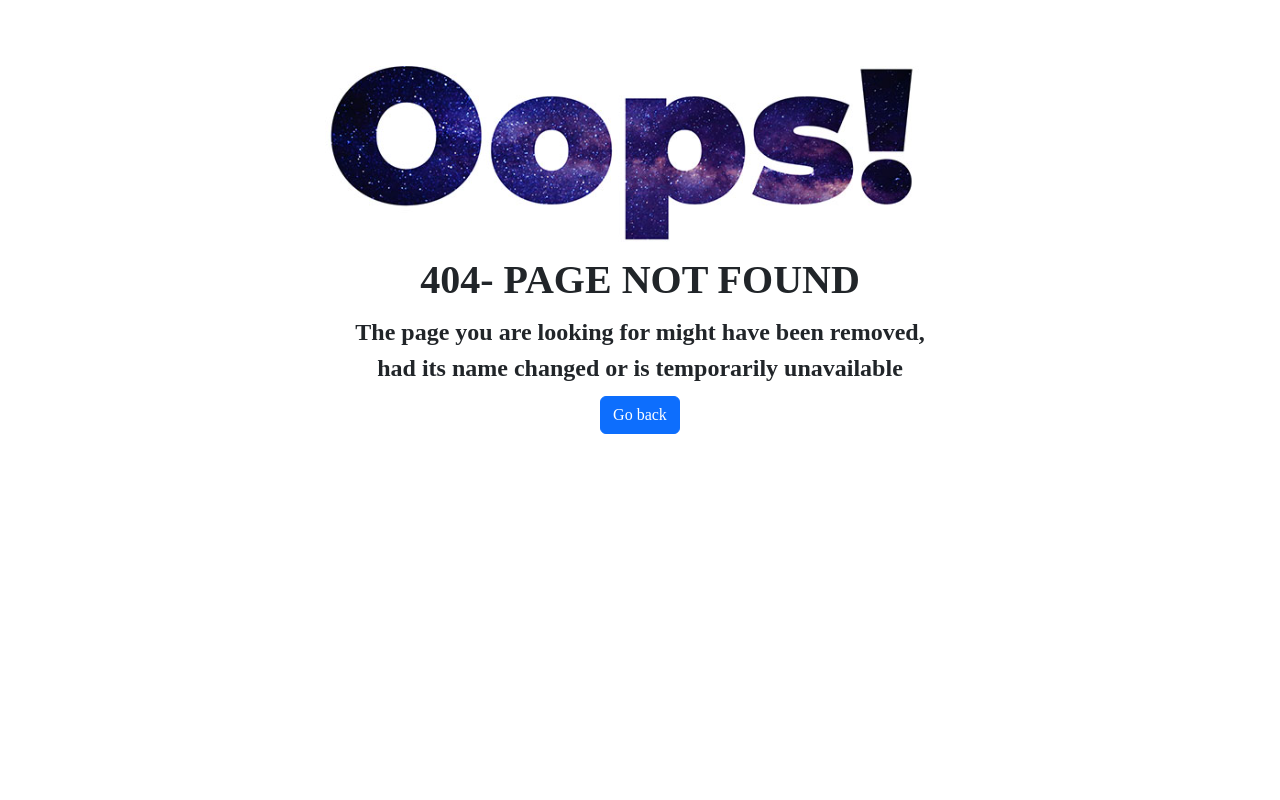
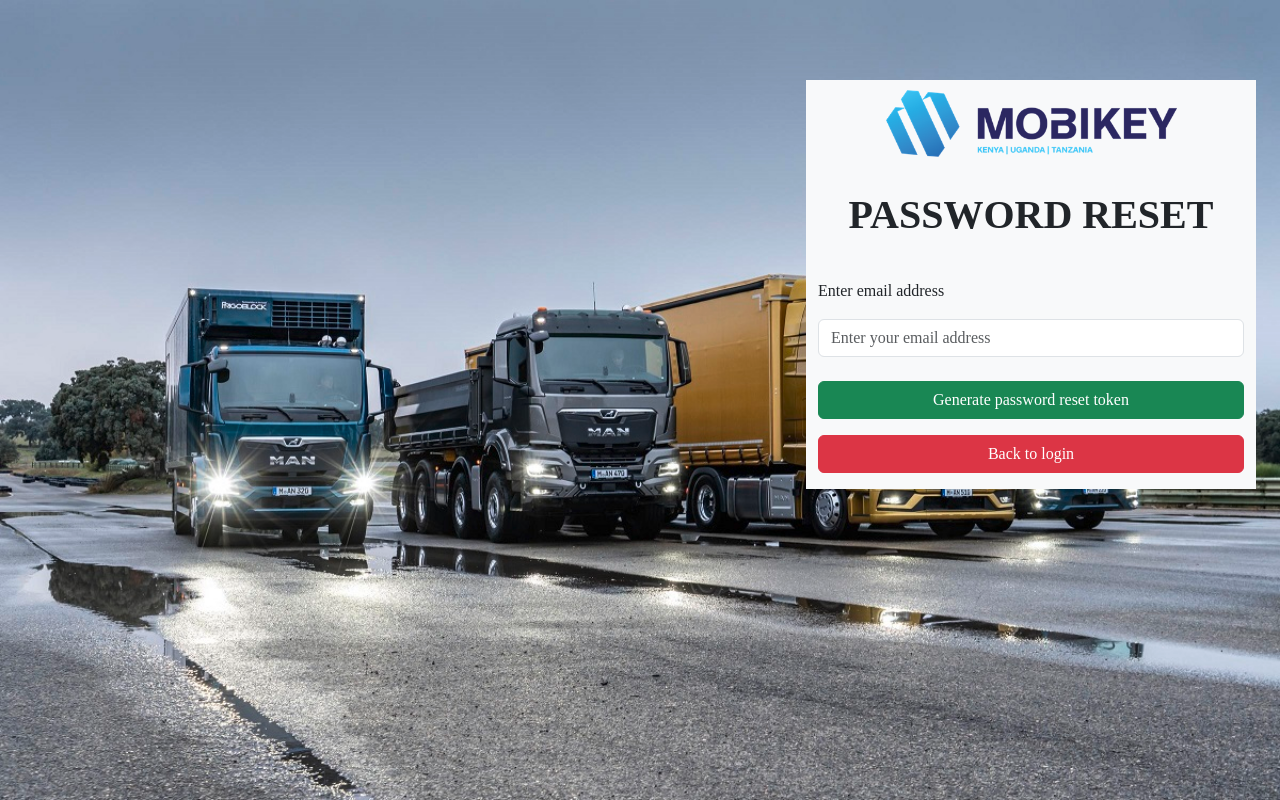
Before and after one commit to NdunguSam01/lms-mobikey, a React (Create React App) app: page /forgot in a window 1280 px wide. Before the commit this address had no page. Built offline with nearby package versions, Linux system fonts and the light colour scheme.

Commit message:
Created and styled the forgot password page

```diff
--- a/src/App.js
+++ b/src/App.js
@@ -4,6 +4,7 @@ import LandingPage from './Landing Page components/Landing Page';
 import Login from './Landing Page components/Login';
 import PageNotFound from './Dashboard components/PageNotFound';
 import Dashboard from './Dashboard Pages/Dashboard';
+import ForgotPassword from './Landing Page components/Forgot';
 
 function App() {
   return (
@@ -11,6 +12,7 @@ function App() {
       <Routes>
         <Route exact path='/' element={<LandingPage/>}></Route>
         <Route exact path='/login' element={<Login/>}></Route>
+        <Route exact path='/forgot' element={<ForgotPassword/>}></Route>
         <Route exact path='/dashboard' element={<Dashboard/>}></Route>
         <Route exact path='*' element={<PageNotFound/>}></Route>
       </Routes>
--- /dev/null
+++ b/src/Landing Page components/Forgot.js
@@ -0,0 +1,29 @@
+import { NavLink } from "react-router-dom";
+import BackgroundStyling from '../assets/css/landing.module.css'
+import FormStyling from '../assets/css/login.module.css'
+import MANImage from '../assets/images/Logo.png'
+
+
+const ForgotPassword = () =>
+{
+    return (
+        <>
+            <div className={`${FormStyling.parentFlex} ${BackgroundStyling.background}`}>
+                <form className={`row g-4 mx-4 bg-light ${FormStyling.form}`}>
+                    <img src={MANImage} alt="MAN Logo" className={FormStyling.image}/>
+                    <h1 className={`my-4 text-center text-uppercase ${FormStyling.h1}`}>Password Reset</h1>
+                    <div className="col-md-12 mt-3">
+                        <label htmlFor="email" className="form-label fs-6">Enter email address</label>
+                        <input type="email" name="email" id="email" className="form-control mt-2" placeholder="Enter your email address"/>
+                    </div>
+                    <div className="container mt-4">
+                        <button type="submit" className="btn btn-success col-12 mb-3">Generate password reset token</button>
+                        <NavLink to="/login" className="col-12 btn btn-danger mb-3">Back to login</NavLink>
+                    </div>
+                </form>
+            </div>
+        </>
+     );
+}
+
+export default ForgotPassword;
```
